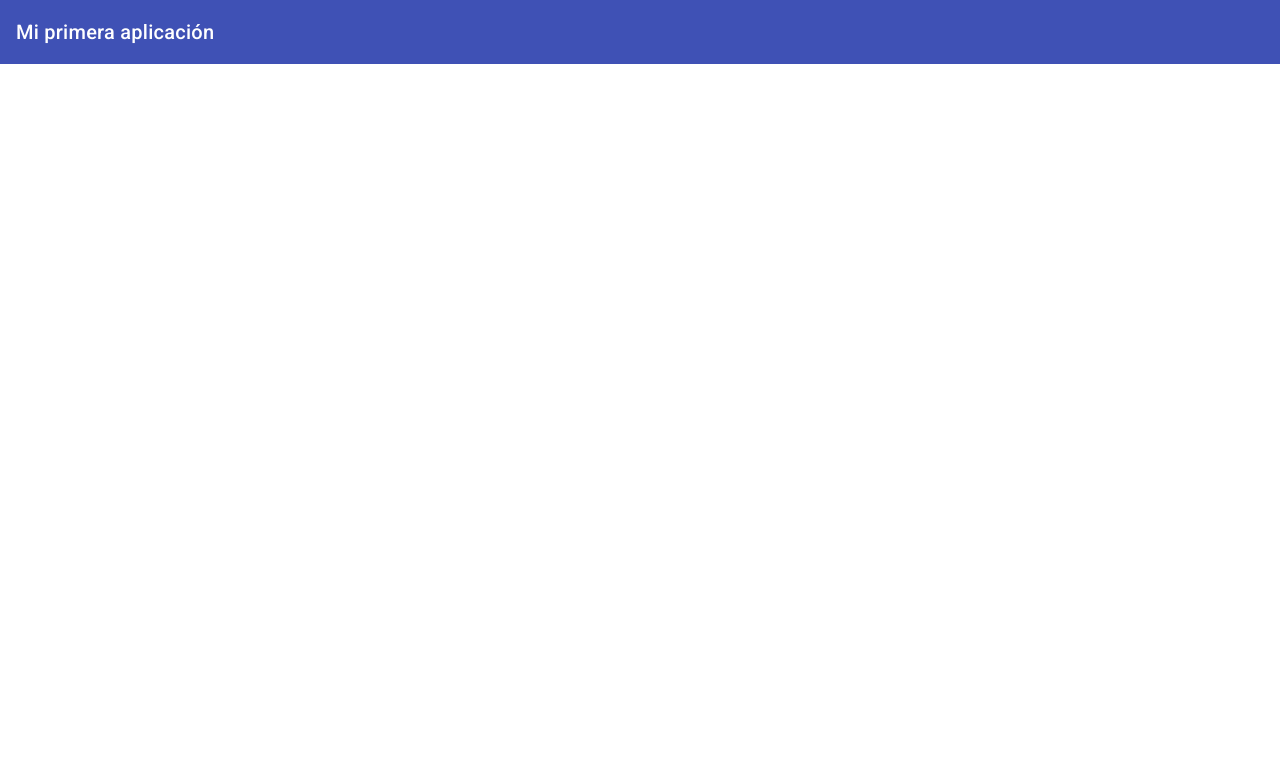
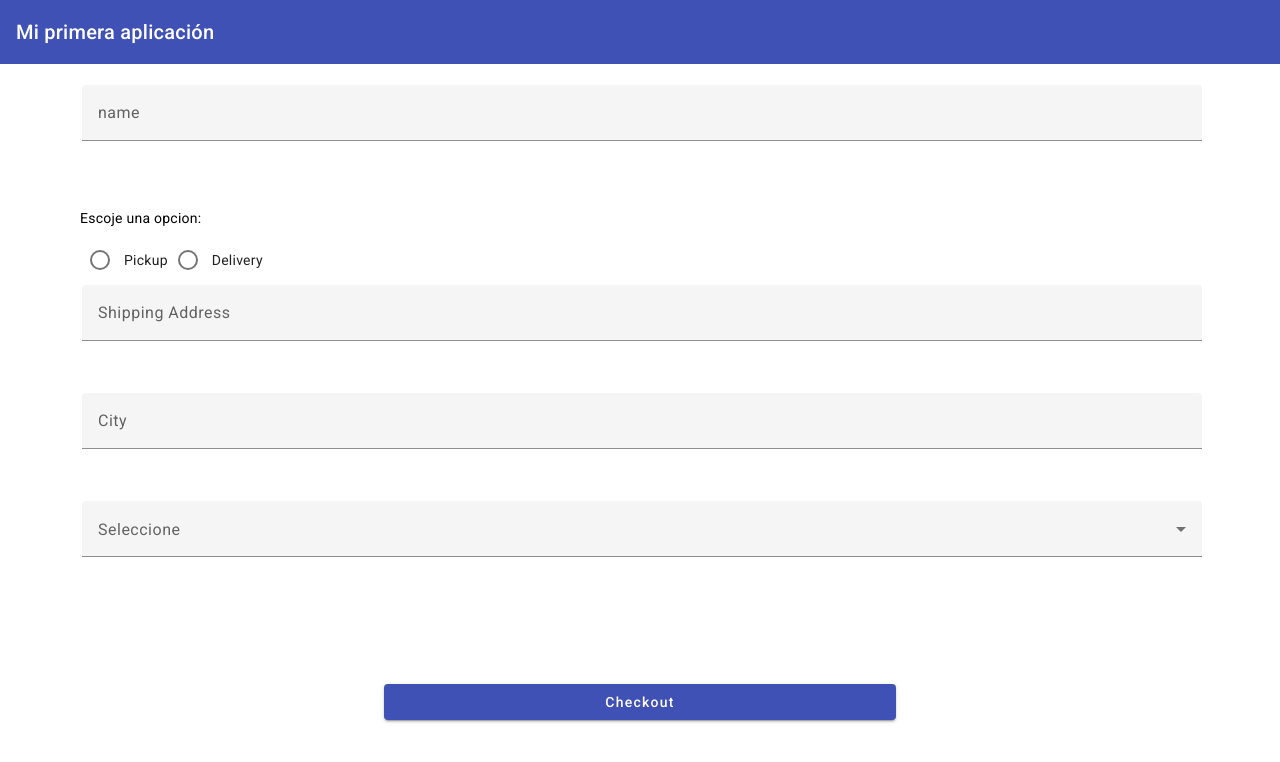
Before and after one commit to dyllansalgado/PracticaAngular, an Angular app in the folder AngularPractica/: page /checkout in a window 1280 px wide. Before the commit this address led to /. Shown: the top 762 px of the page. Built offline with nearby package versions, Linux system fonts and the light colour scheme.

Commit message:
Se crea el formulario para pedir las cosas compradas

```diff
--- a/AngularPractica/src/app/app-routing.module.ts
+++ b/AngularPractica/src/app/app-routing.module.ts
@@ -6,6 +6,7 @@ const routes: Routes = [
 
   //Se crea una nueva ruta que muestra el componente dominicode
   { path: 'products', loadChildren: () => import('./pages/products/products.module').then(m => m.ProductsModule) },
+  { path: 'checkout', loadChildren: () => import('./pages/checkout/checkout.module').then(m => m.CheckoutModule) },
   //Ahora para evitar que se muestre el error de consola cuando se ingresa a rutas que no existen se hace lo siguiente
   {path: '**', redirectTo: '', pathMatch: 'full'},
 ];
--- /dev/null
+++ b/AngularPractica/src/app/pages/checkout/checkout-routing.module.ts
@@ -0,0 +1,11 @@
+import { NgModule } from '@angular/core';
+import { RouterModule, Routes } from '@angular/router';
+import { CheckoutComponent } from './checkout.component';
+
+const routes: Routes = [{ path: '', component: CheckoutComponent }];
+
+@NgModule({
+  imports: [RouterModule.forChild(routes)],
+  exports: [RouterModule]
+})
+export class CheckoutRoutingModule { }
--- /dev/null
+++ b/AngularPractica/src/app/pages/checkout/checkout.component.css
@@ -0,0 +1,28 @@
+.container{
+    display:flex;
+    align-items: center;
+    padding: 1rem 5rem;
+
+    .item{
+        flex: 1 1 auto;
+    }
+    .form{
+        width: 100%;
+    }
+    .form_element{
+        padding: 5px 0px 25px 2px;
+        width: 100%;
+        margin-bottom: .5 rem;
+    }
+}
+
+.container_button{
+    margin:0 auto;
+    display: block;
+    width: 40%;
+    margin-top: 4rem;
+
+    button{
+        width:100%;
+    }
+}
--- /dev/null
+++ b/AngularPractica/src/app/pages/checkout/checkout.component.html
@@ -0,0 +1,63 @@
+<div class="container">
+    <form class ="form item">
+        <mat-form-field class="form_element">
+            <input matInput
+            placeholder="name"
+            required
+            [(ngModel)]="model.name"
+            name="name"
+            #name="ngModel"/>
+            <!--- este es un if, estoy verificando que se ingrese un nombre correcto -->
+            <mat-error *ngIf="!name.valid || name.pristine">
+                El nombre es invalido
+            </mat-error>
+        </mat-form-field>
+        <mat-radio-group class="form_element" >
+            <p>Escoje una opcion: </p>
+            <mat-radio-button value="pickup"
+            (change)="onPickupOrDelivery(false)">Pickup</mat-radio-button>
+            <mat-radio-button value="delivery"
+            (change)="onPickupOrDelivery(true)">Delivery</mat-radio-button>
+        </mat-radio-group>
+
+        <mat-form-field class="form_element">
+            <input matInput
+            placeholder="Shipping Address"
+            required
+            [(ngModel)]="model.shippingAddress"
+            name="shippingAddress"
+            #shippingAddress="ngModel"/>
+        </mat-form-field>
+
+        <mat-form-field class="form_element">
+            <input matInput
+            placeholder="City"
+            required
+            [(ngModel)]="model.city"
+            name="city"
+            #city="ngModel"/>
+        </mat-form-field>
+
+        <mat-form-field class="form_element">
+            <mat-label> Seleccione
+            </mat-label>
+            <mat-select name="store" #store="ngModel" [(ngModel)]="model.store">
+
+                <mat-option [value]="tienda" *ngFor="let tienda of stores">
+                    {{tienda.name}} - {{tienda.openingHours}}
+                </mat-option>
+
+            </mat-select>
+        </mat-form-field>
+    </form>
+
+</div>
+
+<div class="container_button">
+    <button [disabled]=""
+    mat-raised-button
+    color="primary"
+    type="submit">
+        Checkout
+    </button>
+</div>
--- /dev/null
+++ b/AngularPractica/src/app/pages/checkout/checkout.component.ts
@@ -0,0 +1,40 @@
+import { Component } from '@angular/core';
+
+@Component({
+  selector: 'app-checkout',
+  templateUrl: './checkout.component.html',
+  styleUrls: ['./checkout.component.css']
+})
+export class CheckoutComponent {
+  model= {
+    name:'',
+    store: '',
+    shippingAddress:'',
+    city:''
+  };
+  stores = [
+    {
+      "id": 1,
+      "name": "Park Row at Beekman St",
+      "address": "38 Park Row",
+      "city": "New York",
+      "openingHours": "10:00 - 14:00 and 17:00 - 20:30"
+    },
+    {
+      "id": 2,
+      "name": "Store Alcalá",
+      "address": "Calle de Alcalá, 21",
+      "city": "Madrid",
+      "openingHours": "10:00 - 14:00 and 17:00 - 20:30"
+    }
+
+  ]
+  constructor(){}
+  ngOnInit(): void{
+
+  }
+
+  onPickupOrDelivery(value:boolean): void{
+    console.log(value);
+  }
+}
--- a/AngularPractica/src/app/pages/products/product/product.component.ts
+++ b/AngularPractica/src/app/pages/products/product/product.component.ts
@@ -1,4 +1,4 @@
-import { Component, EventEmitter, Input, OnInit, Output } from '@angular/core';
+import { Component, EventEmitter, Input, Output } from '@angular/core';
 import { Product } from '../interfaces/product.interface';
 
 @Component({
@@ -6,13 +6,9 @@ import { Product } from '../interfaces/product.interface';
   templateUrl: './product.component.html',
   styleUrls: ['./product.component.css']
 })
-export class ProductComponent implements OnInit{
+export class ProductComponent{
   @Input() product!:Product;
   @Output() addToCartClick = new EventEmitter<Product>();
-  constructor(){}
-  ngOnInit(): void{
-
-  }
   onClick(): void {
     this.addToCartClick.emit(this.product);
   }
--- a/AngularPractica/src/app/pages/products/products.component.html
+++ /dev/null
@@ -1,6 +0,0 @@
-<section class="products">
-    <app-product [product]="product"
-    *ngFor="let product of products"
-    (addToCartClick)="addToCart($event)">
-    </app-product>
-</section>
--- a/AngularPractica/src/app/pages/products/products.component.ts
+++ b/AngularPractica/src/app/pages/products/products.component.ts
@@ -6,7 +6,13 @@ import { ShoppingCartService } from 'src/app/shared/services/shopping-cart.servi
 
 @Component({
   selector: 'app-products',
-  templateUrl: './products.component.html',
+  template:`
+  <section class="products">
+    <app-product [product]="product"
+    *ngFor="let product of products"
+    (addToCartClick)="addToCart($event)">
+    </app-product>
+  </section>`,
   styleUrls: ['./products.component.css']
 })
 export class ProductsComponent implements OnInit{
```
Also changed, not shown: AngularPractica/src/app/material.module.ts (+13 -1 lines), AngularPractica/src/app/pages/checkout/checkout.module.ts (added, +22 -0 lines).
